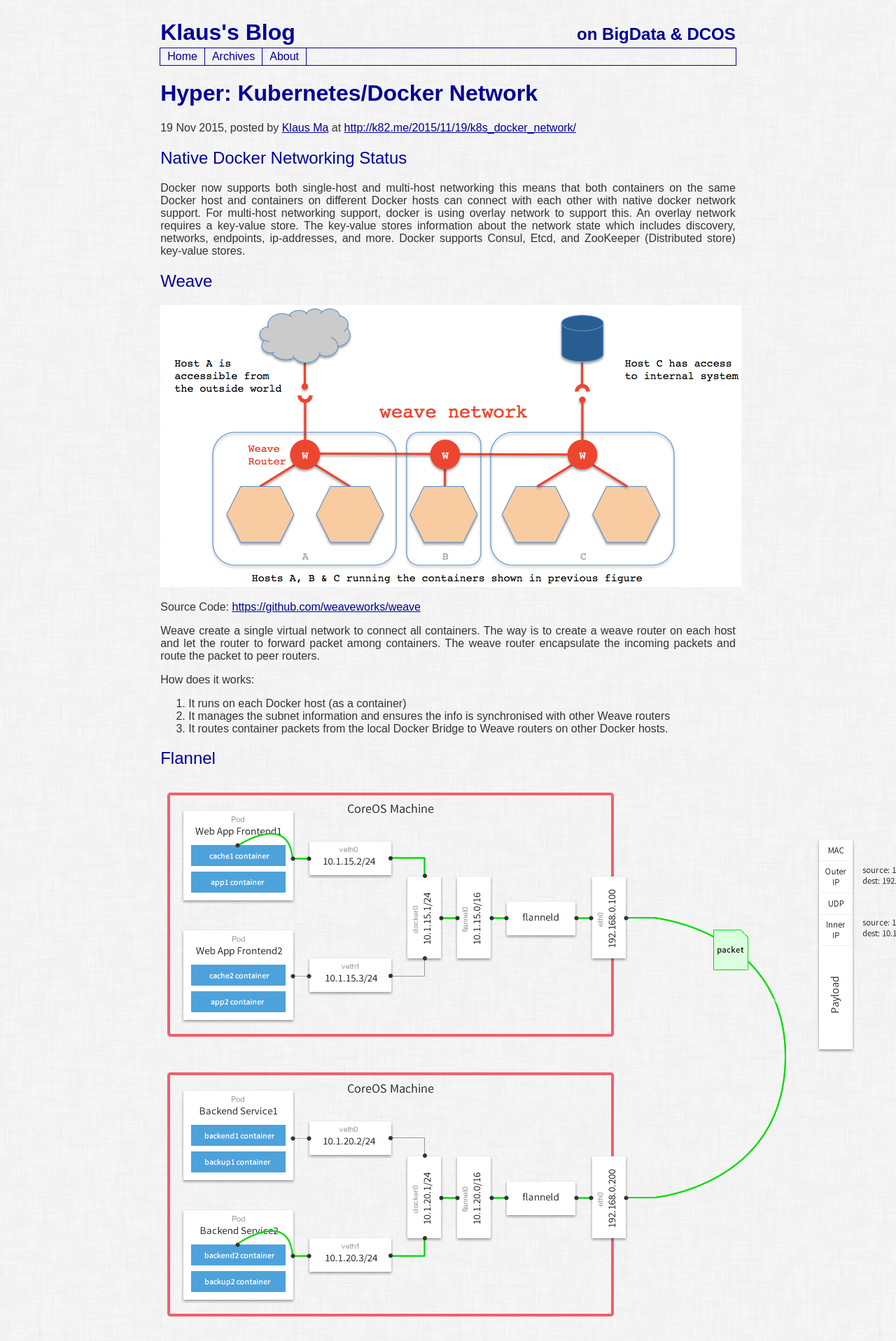
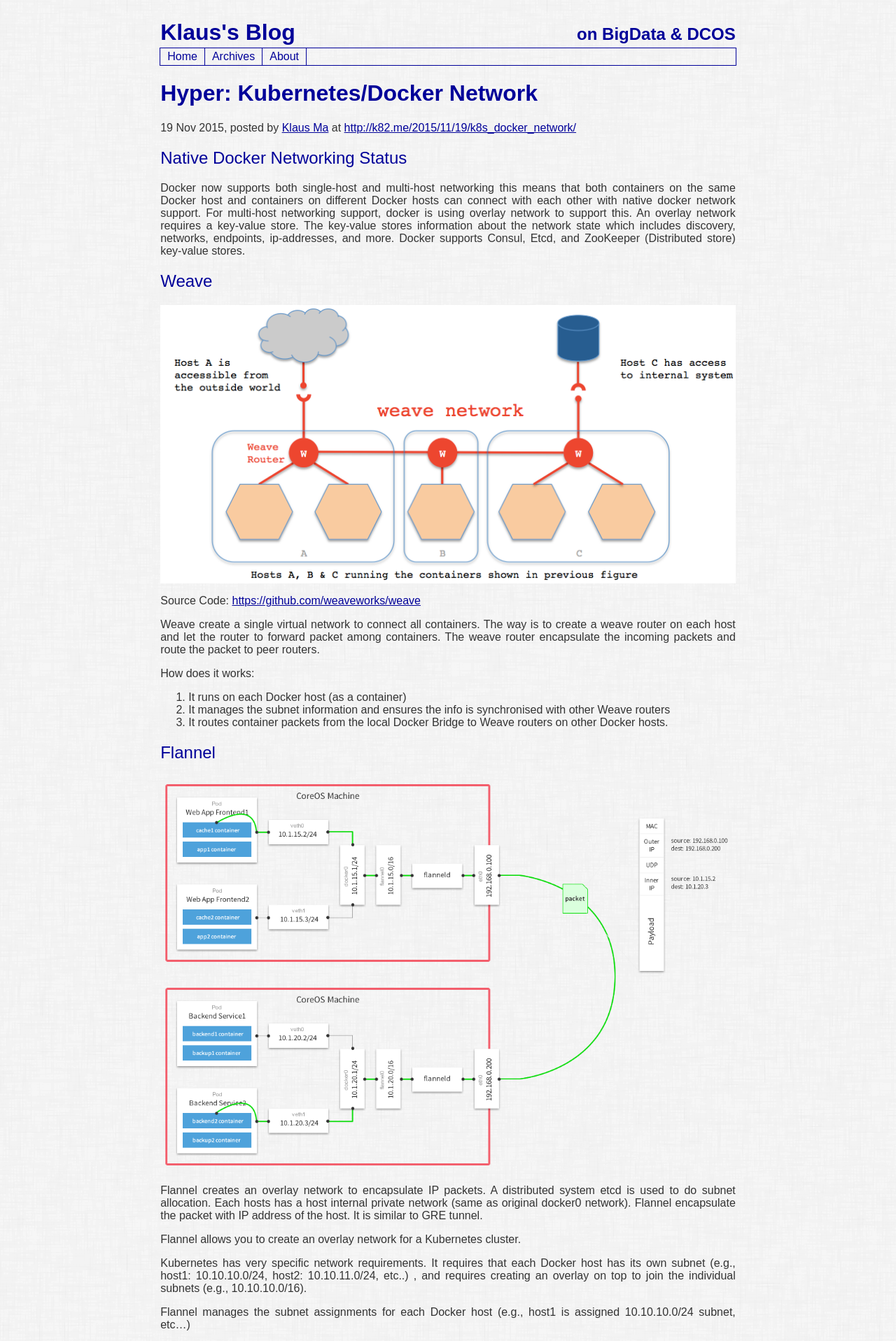
Before and after one commit to k82cn/k82cn.github.io, a Jekyll site: the page built from _posts/2015-11-19-k8s_docker_network.md, in a window 1280 px wide. Shown: the top 1917 px of the page at 70% size. Built offline with Jekyll 4.4.1, drawn with Linux system fonts in a browser that asks for light colours; comment, search, counter and statistics services are not loaded.

Commit message:
limit img size

```diff
--- a/css/styles.css
+++ b/css/styles.css
@@ -87,6 +87,13 @@
     margin: 0px auto;
 }
 
+#content img {
+    max-width:100%;
+    max-height:100%;
+    margin:auto;
+    display:block;
+}
+
 #content h2 {
     font-weight: normal;
 }
```
